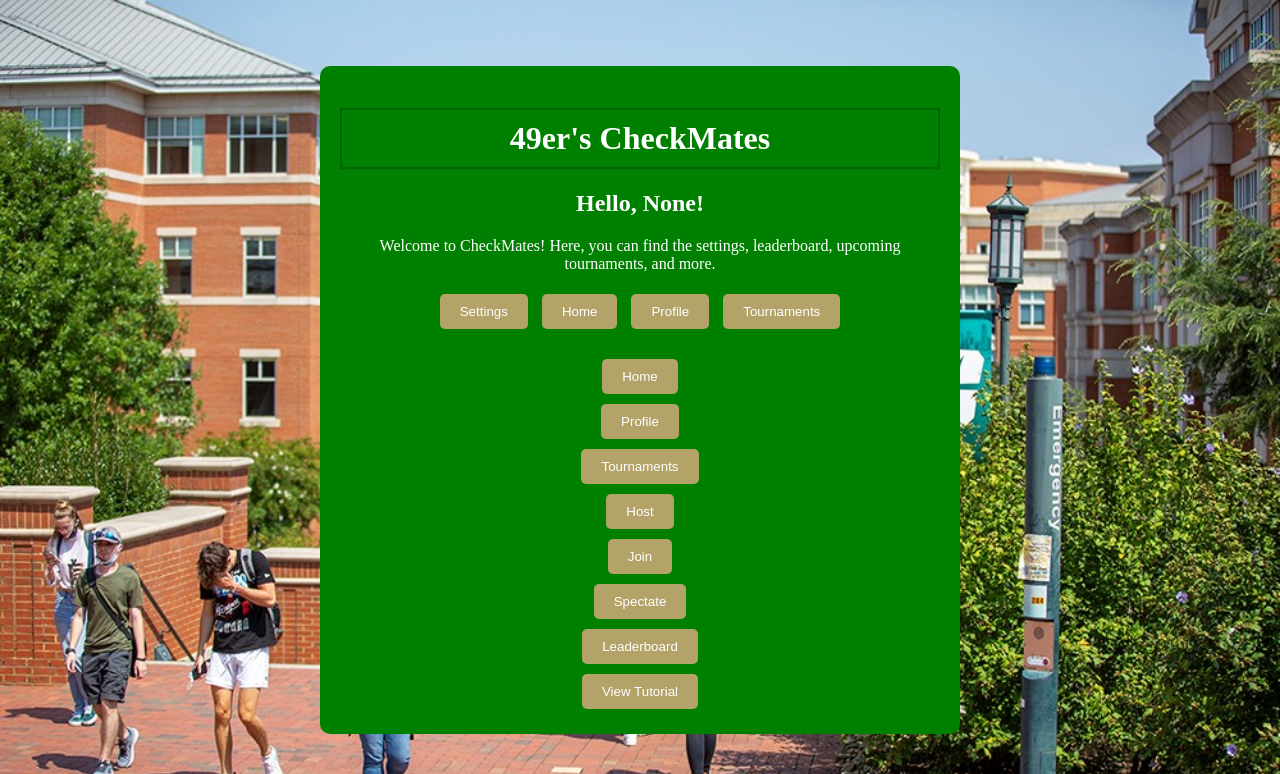
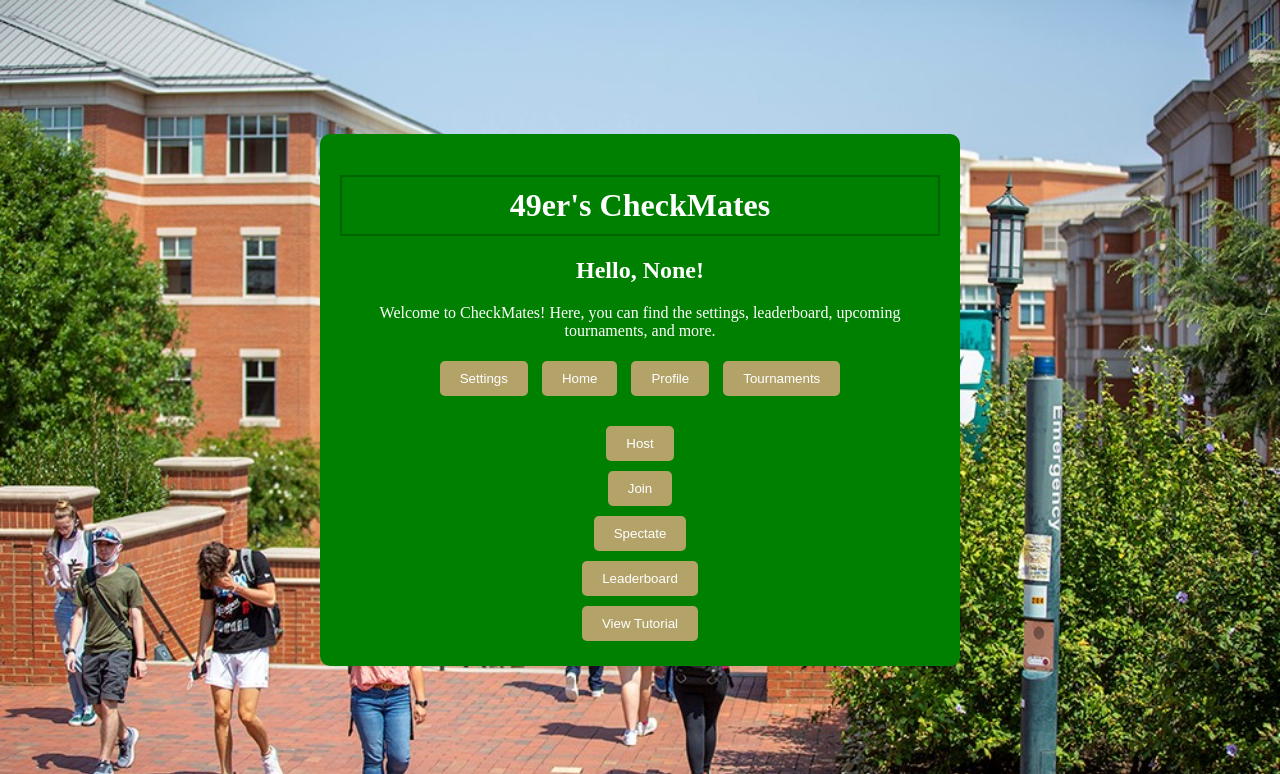
Before and after one commit to SeanDaBlack/checkmasters, a Flask app: page /home in a window 1280 px wide. Shown: the top 774 px of the page. Run offline with Flask 2, Linux system fonts and the light colour scheme.

Commit message:
deleted repeated buttons

```diff
--- a/templates/home.html
+++ b/templates/home.html
@@ -15,14 +15,11 @@
                 <a href="#"><button class="button settings-button">Settings</button></a>
                 <a href="/home"><button class="button home-button">Home</button></a>
                 <a href="/profile"><button class="button profile-button">Profile</button></a>
-                <a href="#"><button class="button tournaments-button">Tournaments</button></a>
+                <a href="tournaments"><button class="button tournaments-button">Tournaments</button></a>
             </div>
         </div>
         <div class="navigation">
             <div class="vertical-buttons">
-                <a href="/"><button class="button home-button">Home</button></a>
-                <a href="/profile"><button class="button profile-button">Profile</button></a>
-                <a href="/tournaments"><button class="button tournaments-button">Tournaments</button></a>
                 <a href="/host"><button class="button player1-button">Host</button></a>
                 <a href="/join"><button class="button player2-button">Join</button></a>
                 <a href="/spectate"><button class="button spectate-button">Spectate</button></a>
```
